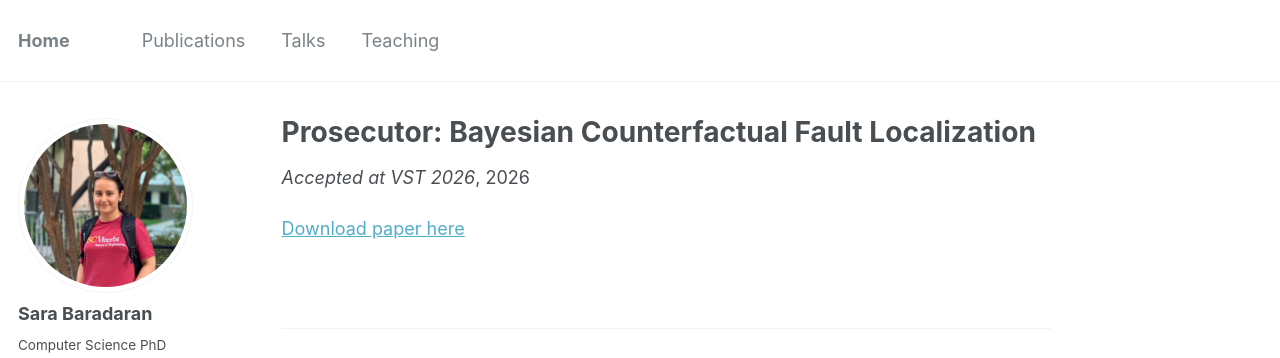
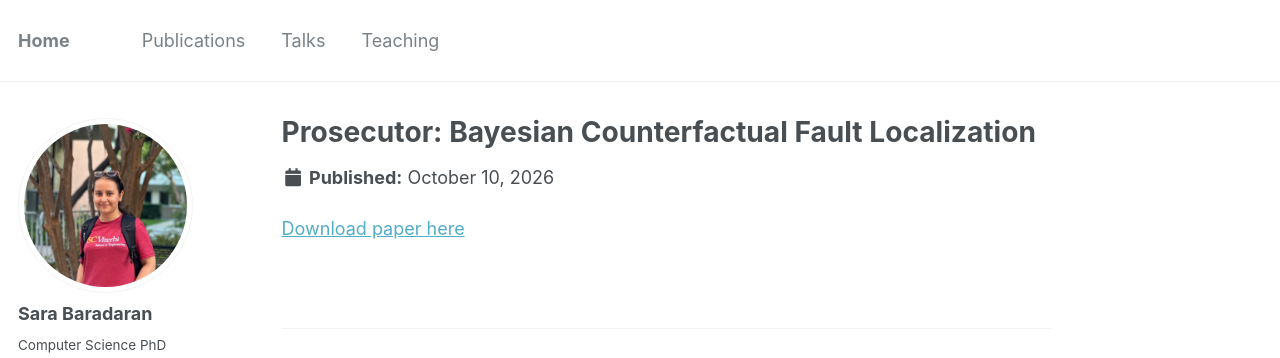
Before and after one commit to SaraBaradaran/SaraBaradaran.github.io, a Jekyll site: the page built from _publications/Prosecutor.md, in a window 1280 px wide. Shown: the top 358 px of the page. Built offline with Jekyll 4.4.1, drawn with Linux system fonts in a browser that asks for light colours; some web fonts are replaced.

Commit message:
Update Prosecutor.md

```diff
--- a/_publications/Prosecutor.md
+++ b/_publications/Prosecutor.md
@@ -3,7 +3,6 @@
 collection: publications
 excerpt: ''
 date: 2026-10-10
-venue: 'Accepted at VST 2026'
 ---
 
-[Download paper here]()
+[Download paper here](https://raw.githack.com/SaraBaradaran/SaraBaradaran.github.io/master/Prosecutor.pdf)
```
